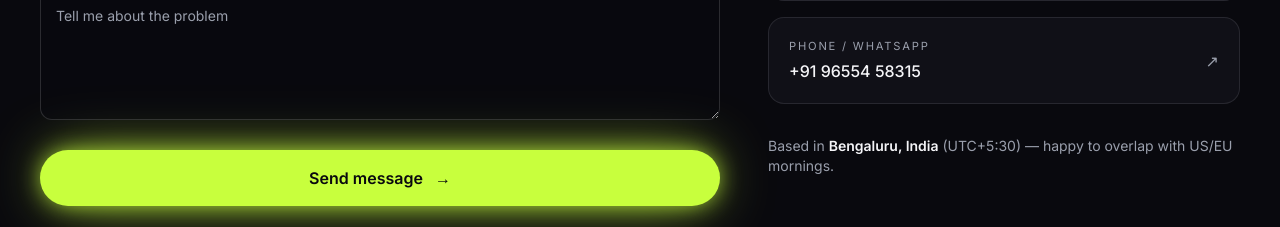
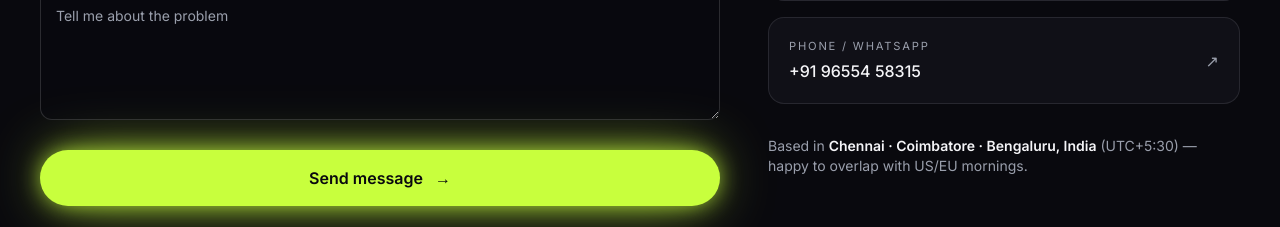
Before and after one commit to gokuakash/akash-portfolio, a Next.js app: page / in a window 1280 px wide. Shown: the part 11140-11367 px from the top of the page. Built offline with nearby package versions, Linux system fonts and the light colour scheme; no server answers.

Commit message:
SEO: add Chennai & Coimbatore to location, JSON-LD areaServed, keywords

```diff
--- a/src/app/layout.tsx
+++ b/src/app/layout.tsx
@@ -39,7 +39,7 @@ export const metadata: Metadata = {
     template: `%s · ${site.fullName}`,
   },
   description:
-    "Akash.S — web developer, web designer and website creator in Bengaluru, India. Eight years turning ambiguous problems into measurable product outcomes: interfaces that convert, systems that scale, motion that matters.",
+    "Akash.S — web developer, web designer and website creator in Chennai, Coimbatore and Bengaluru, India. Eight years turning ambiguous problems into measurable product outcomes: interfaces that convert, systems that scale, motion that matters.",
   keywords: [
     "web developer",
     "web designer",
@@ -62,6 +62,10 @@ export const metadata: Metadata = {
     "akash s web developer",
     "bengaluru web developer",
     "bengaluru web designer",
+    "chennai web developer",
+    "chennai web designer",
+    "coimbatore web developer",
+    "coimbatore web designer",
     "portfolio",
   ],
   openGraph: {
@@ -100,7 +104,7 @@ const jsonLd = {
       image: `${site.domain}/images/og.png`,
       address: {
         "@type": "PostalAddress",
-        addressLocality: "Bengaluru",
+        addressLocality: "Chennai",
         addressCountry: "IN",
       },
       knowsAbout: ["Web Development", "Web Design", "Website Creation", "Product Design", "SaaS Development"],
@@ -115,10 +119,14 @@ const jsonLd = {
       priceRange: "$$",
       address: {
         "@type": "PostalAddress",
-        addressLocality: "Bengaluru",
+        addressLocality: "Chennai",
         addressCountry: "IN",
       },
-      areaServed: { "@type": "City", name: "Bengaluru" },
+      areaServed: [
+        { "@type": "City", name: "Chennai" },
+        { "@type": "City", name: "Coimbatore" },
+        { "@type": "City", name: "Bengaluru" },
+      ],
       hasOfferCatalog: {
         "@type": "OfferCatalog",
         name: "Services",
--- a/src/components/home/Contact.tsx
+++ b/src/components/home/Contact.tsx
@@ -301,7 +301,7 @@ export function Contact() {
               ))}
             </ul>
             <p className="mt-8 text-sm text-muted">
-              Based in <span className="font-semibold text-ink">Bengaluru, India</span> (UTC+5:30) — happy
+              Based in <span className="font-semibold text-ink">Chennai · Coimbatore · Bengaluru, India</span> (UTC+5:30) — happy
               to overlap with US/EU mornings.
             </p>
           </div>
--- a/src/data/site.ts
+++ b/src/data/site.ts
@@ -8,7 +8,7 @@ export const site = {
   fullName: "Akash.S",
   role: "Full-Stack Engineer & Product Designer",
   tagline: "I design and engineer digital products that feel inevitable.",
-  location: "Bengaluru, India · UTC+5:30",
+  location: "Chennai · Coimbatore · Bengaluru, India · UTC+5:30",
   email: "vewo.works@gmail.com",
   phone: "+91 96554 58315",
   phoneHref: "tel:+919655458315",
```
